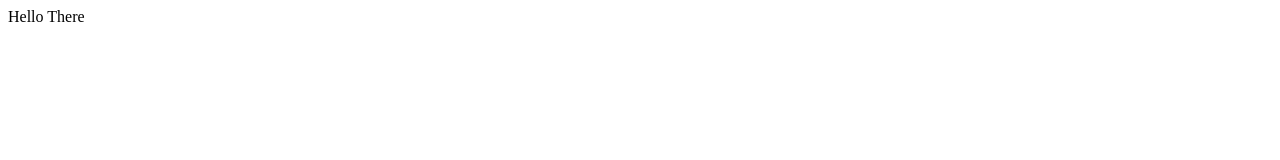
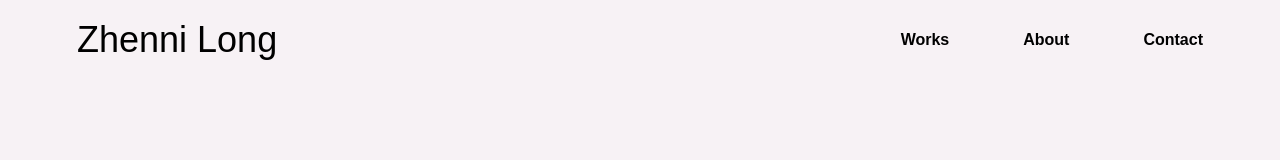
Before and after one commit to zhennilong/wnm617_202130_OS1, a plain HTML site: page long.zhenni/index.html in a window 1280 px wide. Drawn offline with Linux system fonts and the light colour scheme.

Commit message:
portfolio update

```diff
--- /dev/null
+++ b/long.zhenni/css/style.css
@@ -0,0 +1,63 @@
+html, body{
+    width: 100%;
+    height: 100%;
+    margin: 0;
+    background-color:#F7F2F5;
+}
+
+body{
+    display: flex;
+    flex-direction: column;
+}
+
+.header{
+    display: flex;
+    justify-content: space-between;
+    height: 80px;
+    padding: 0;
+    margin: 0;
+    background-color: #f7f2f5;
+}
+
+.title{
+    margin-top: auto;
+    margin-bottom: auto;
+}
+
+.title a{
+    font-family: trajan-sans-pro, sans-serif;
+    font-weight: 400;
+    font-style: normal;
+    font-size: 36px;
+    margin:42px;
+    padding-left: 35px;
+    text-decoration: none;
+    color: inherit;
+
+}
+
+
+/* .logo{
+   position: absolute;
+   top: 35px;
+   padding-left: 35px;
+} */
+
+.nav_bar{
+    margin-top: auto;
+    margin-bottom: auto;
+    margin-right: 42px;
+}
+
+nav a{
+    padding-left: 35px;
+    padding-right: 35px;
+    text-decoration: none;
+    color: inherit;
+    font-family: 'Merriweather Sans', sans-serif;
+    font-weight: bold;
+}
+
+nav a:hover{
+    color: #E825C1;
+}
--- a/long.zhenni/index.html
+++ b/long.zhenni/index.html
@@ -1 +1,36 @@
-Hello There
+<!DOCTYPE html>
+<html lang="en">
+
+<head>
+    <meta charset="UTF-8">
+    <meta name="viewport" content="width=device-width, initial-scale=1.0">
+        <title>Zhenni's Portfolio</title>
+
+
+        <link rel="stylesheet" type="text/css" href="css/style.css">
+        <link
+            href="https://fonts.googleapis.com/css2?family=Josefin+Sans:wght@100;200;300;400;500;600;700&family=Roboto:ital,wght@0,100;0,300;0,400;0,500;0,700;0,900;1,400;1,500;1,900&family=Ubuntu:wght@300;400;500;700&display=swap"
+            rel="stylesheet">
+
+
+</head>
+
+<body>
+	<header>
+        <div class="header">
+            <div class="title">
+                <a href="homepage.html">Zhenni Long</a>
+            </div>
+            <div class="nav_bar">
+                <nav>
+                    <a href="work.html">Works</a>
+                    <a href="gallery.html">About</a>
+                    <a href="artist.html">Contact</a>
+
+                </nav>
+            </div>
+        </div>
+    </header>
+
+</body>
+</html>
```
Also changed, not shown: 1 other file.
